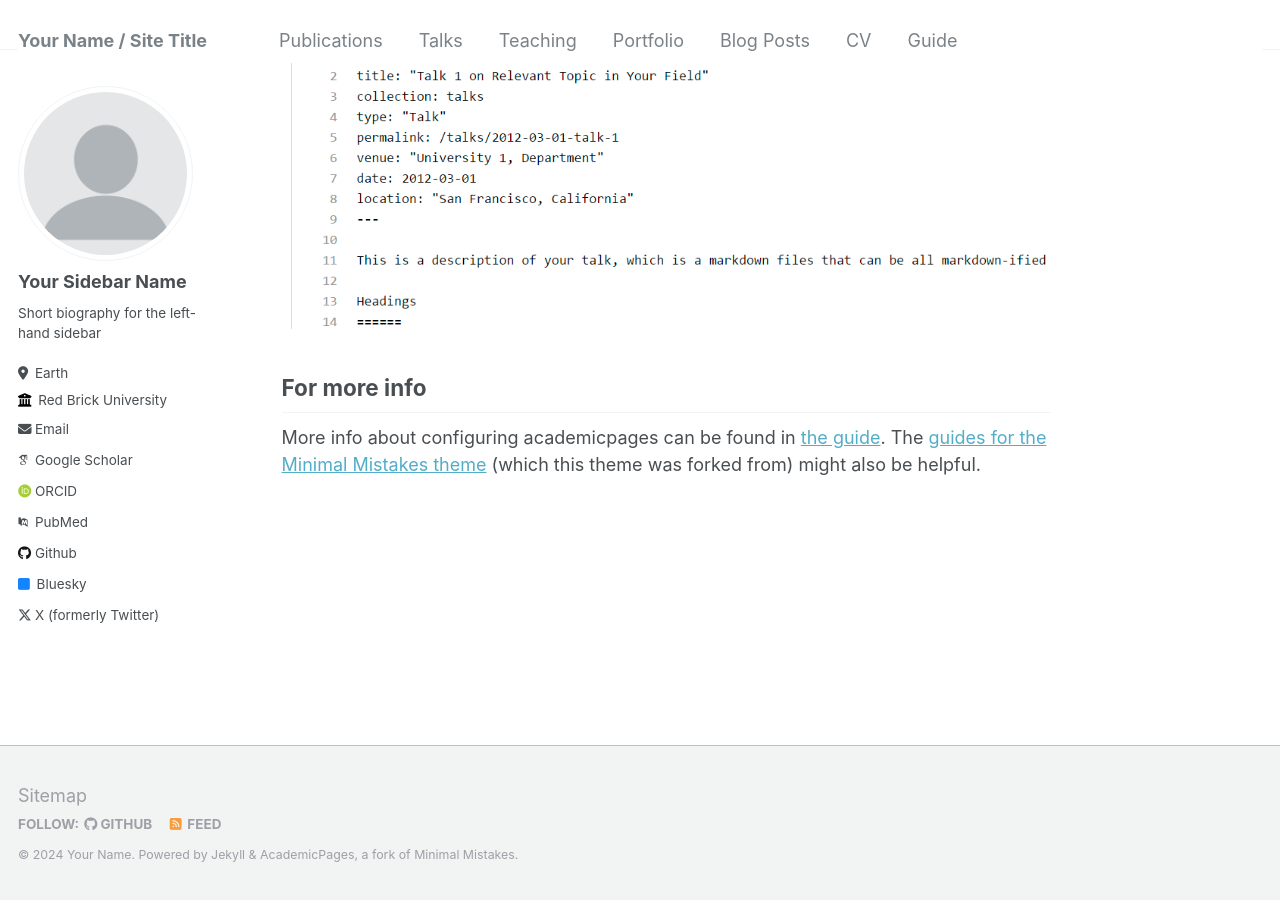
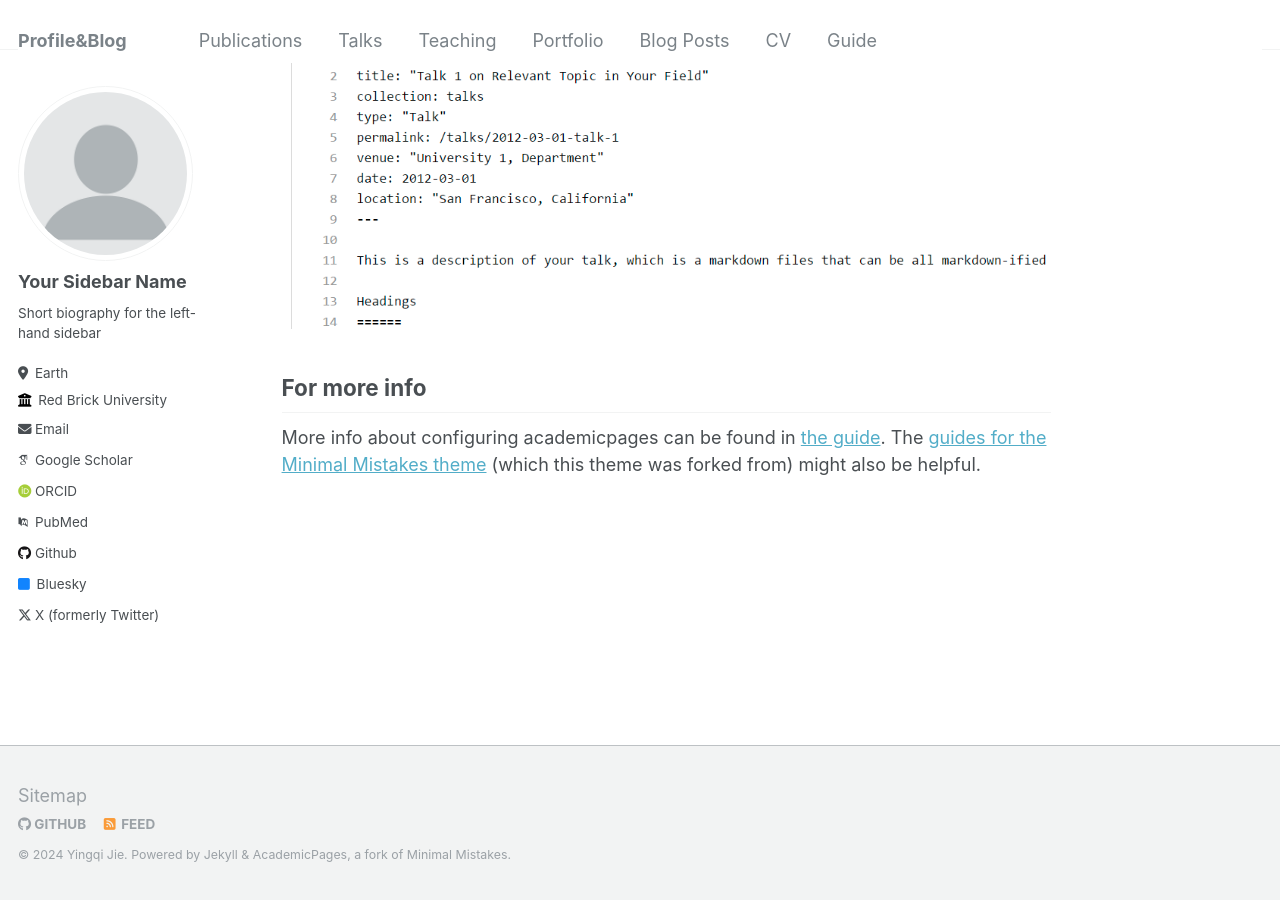
Before and after one commit to InitialMoon/InitialMoon.github.io, a Jekyll site: the page built from _pages/about.md, in a window 1280 px wide and 900 px high, scrolled down 2640 px. Built offline with Jekyll 4.4.1, drawn with Linux system fonts in a browser that asks for light colours; some web fonts are replaced.

Commit message:
change my name in config

```diff
--- a/_config.yml
+++ b/_config.yml
@@ -7,10 +7,10 @@
 # server process.
 
 # Basic Site Settings
-locale                   : "en-US"
-title                    : "Your Name / Site Title"
+locale                   : "China"
+title                    : "Profile&Blog"
 title_separator          : "-"
-name                     : &name "Your Name"
+name                     : &name "Yingqi Jie"
 description              : &description "personal description"
 url                      : https://academicpages.github.io # the base hostname & protocol for your site e.g. "https://mmistakes.github.io"
 baseurl                  : "" # the subpath of your site, e.g. "/blog"
```
